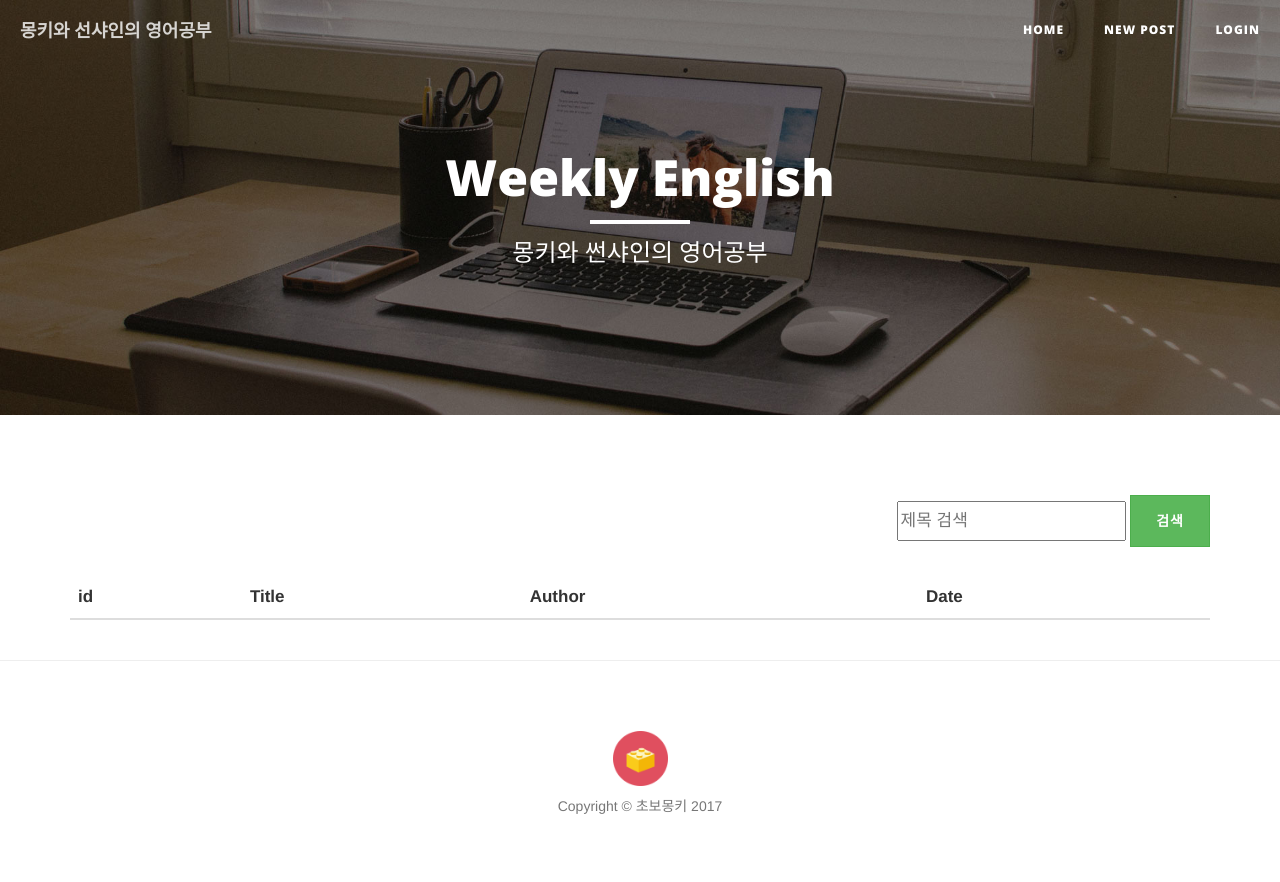
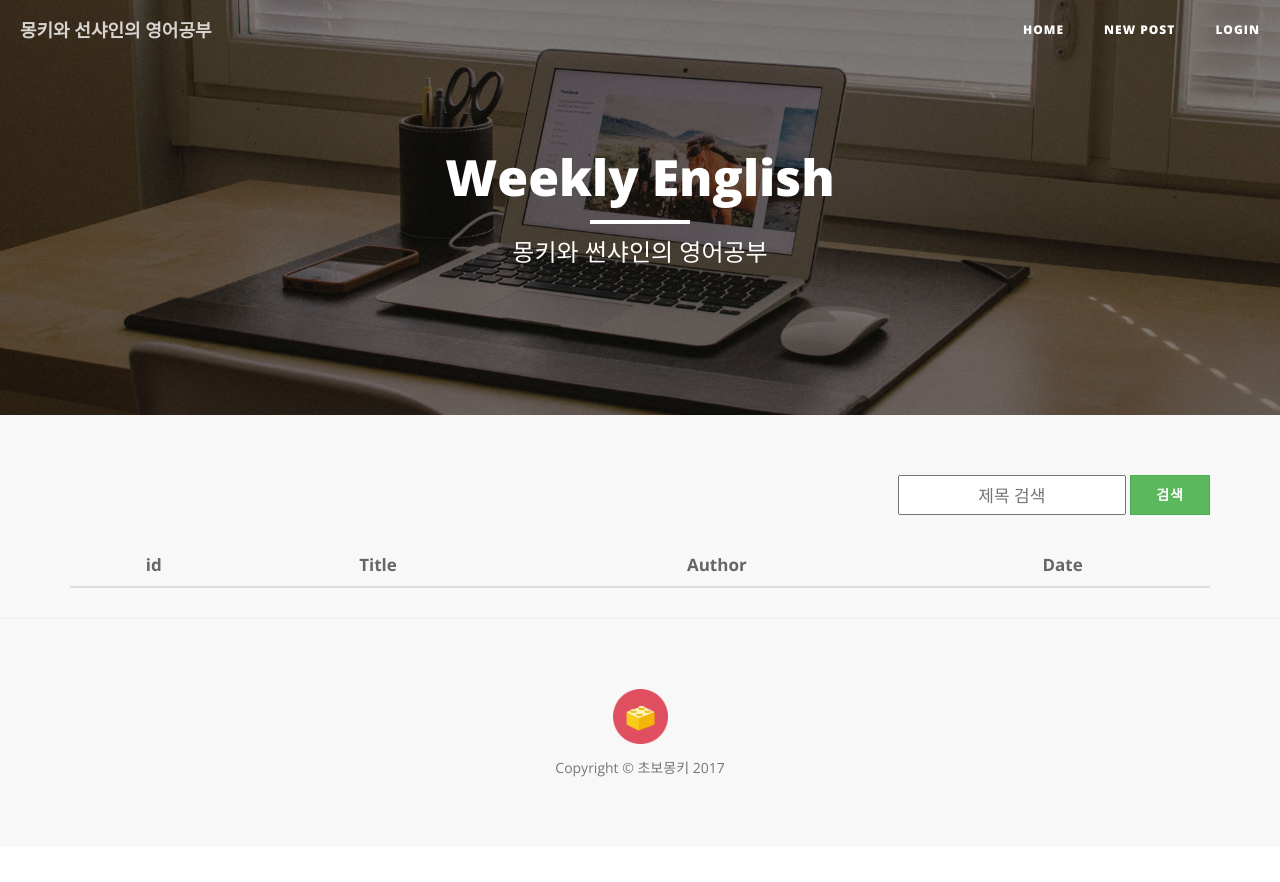
Before and after one commit to wayhome25/django_english_project, a Django app: template study/templates/bsr/post_list.html in a window 1280 px wide. After the commit the page ends 777 px from the top, so only its background shows below. Run offline with Django 3.2, Linux system fonts and the light colour scheme; the template is opened without the code that fills it, so the values that code supplies are empty; some libraries are stand-ins or nearby versions; some web fonts are replaced.

Commit message:
collect static files

```diff
--- a/static/bsr/css/clean-blog.css
+++ b/static/bsr/css/clean-blog.css
@@ -7,6 +7,9 @@ body {
   font-size: 17px;
   color: #333333;
   line-height: 2;
+  font-family: 'Spoqa Han Sans', 'Open Sans', sans-serif;
+  background-color: #F8F8F8;
+}
 
 }
 p {
@@ -78,6 +81,59 @@ hr.small {
 }
 .post-img{
   text-align: center;
+}
+
+/*검색창*/
+form * {
+	vertical-align: middle;
+}
+
+.search {
+	text-align: right;
+	margin-bottom: 30px;
+}
+
+.search-btn {
+	height: 40px;
+	padding: 5px 25px !important;
+
+}
+
+.search-input{
+
+	height: 40px;
+	text-align: center;
+}
+
+/*글목록 테이블*/
+.table {
+  margin-bottom: 10px;
+  width: 100%;
+  max-width: 100%;
+}
+
+.table tr td:nth-child(2) {
+	width: 70%;
+}
+
+.table thead th {
+  text-align: center;
+  color: #666;
+  font-weight: bold;
+}
+
+.table tbody {
+  color: #797979;
+}
+
+.table tbody tr td {
+  padding: 15px 8px;
+  border-top: 1px solid #e4e7ea;
+  font-weight: 300;
+}
+
+.pagination-wrap {
+	margin-top: 30px;
 }
 
 @media only screen and (min-width: 768px) {
```
Also changed, not shown: other parts of static/bsr/css/clean-blog.css (+9 -42 lines), study/static/bsr/css/clean-blog.css (line endings or trailing spaces).
